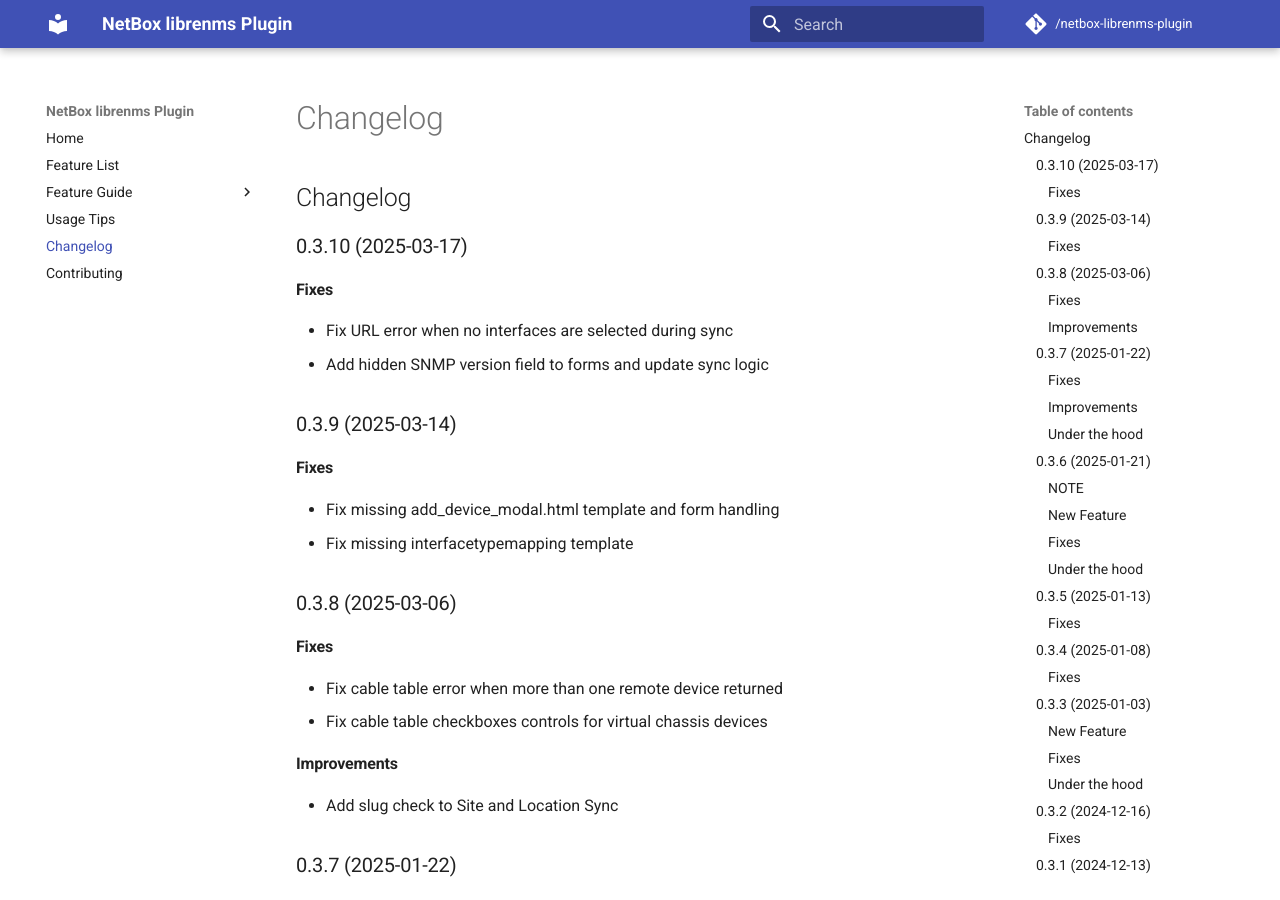
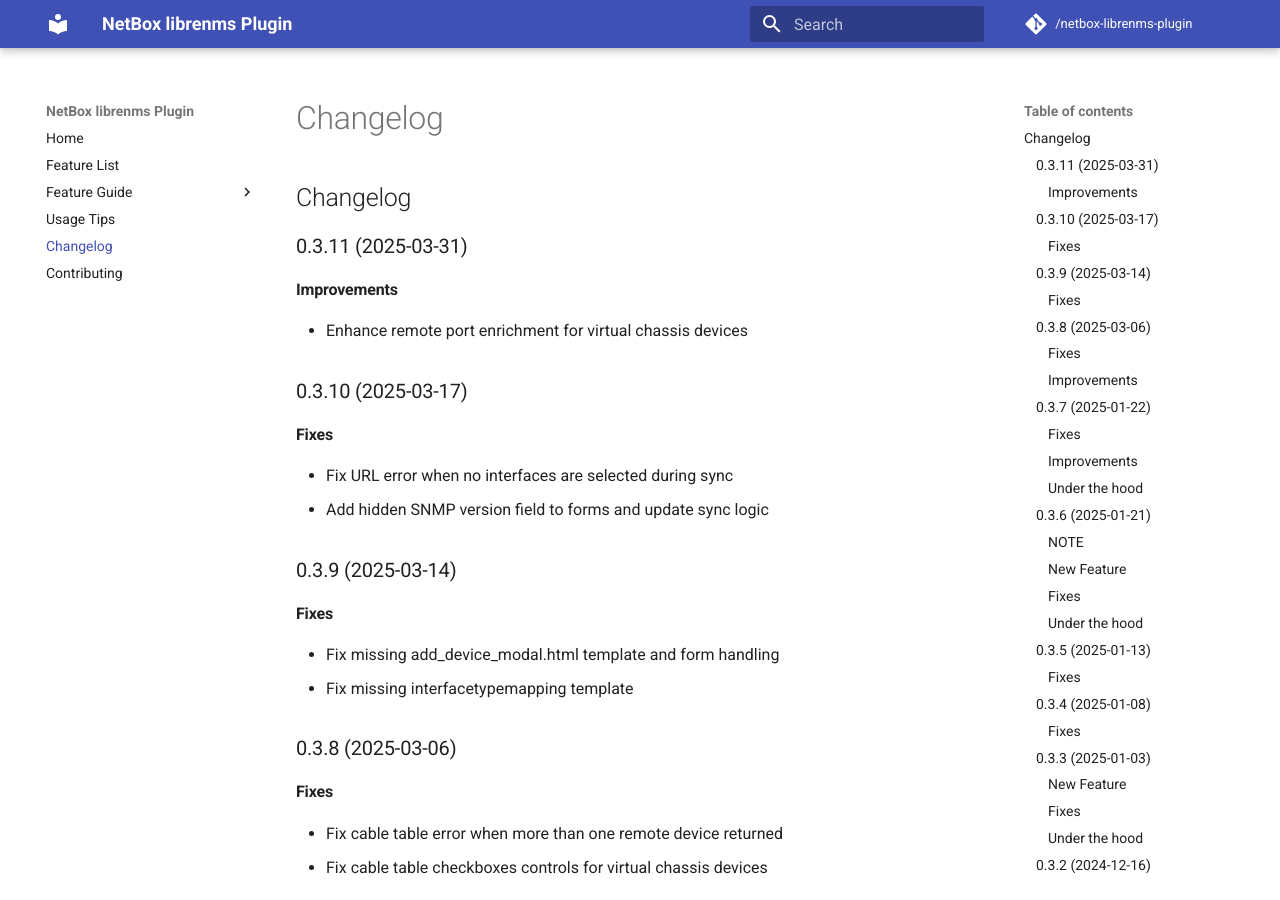
Before and after one commit to bonzo81/netbox-librenms-plugin, an MkDocs documentation site: the page built from docs/changelog.md, in a window 1280 px wide and 900 px high. Built offline with MkDocs 1.6.1 and Material for MkDocs 9.7.7, drawn with Linux system fonts in a browser that asks for light colours; comment, search, counter and statistics services are not loaded.

Commit message:
Bump version to 0.3.11 and update changelog

```diff
--- a/docs/changelog.md
+++ b/docs/changelog.md
@@ -1,4 +1,9 @@
 # Changelog
+
+## 0.3.11 (2025-03-31)
+
+### Improvements
+* Enhance remote port enrichment for virtual chassis devices
 
 ## 0.3.10 (2025-03-17)
 
--- a/netbox_librenms_plugin/__init__.py
+++ b/netbox_librenms_plugin/__init__.py
@@ -1,7 +1,7 @@
 from netbox.plugins import PluginConfig
 
 __author__ = "Andy Norwood"
-__version__ = "0.3.10"
+__version__ = "0.3.11"
 
 
 class LibreNMSSyncConfig(PluginConfig):
--- a/pyproject.toml
+++ b/pyproject.toml
@@ -7,7 +7,7 @@ build-backend = "setuptools.build_meta"
 
 [project]
 name =  "netbox-librenms-plugin"
-version = "0.3.10"
+version = "0.3.11"
 authors = [
     {name = "Andy Norwood"},
 ]
```
